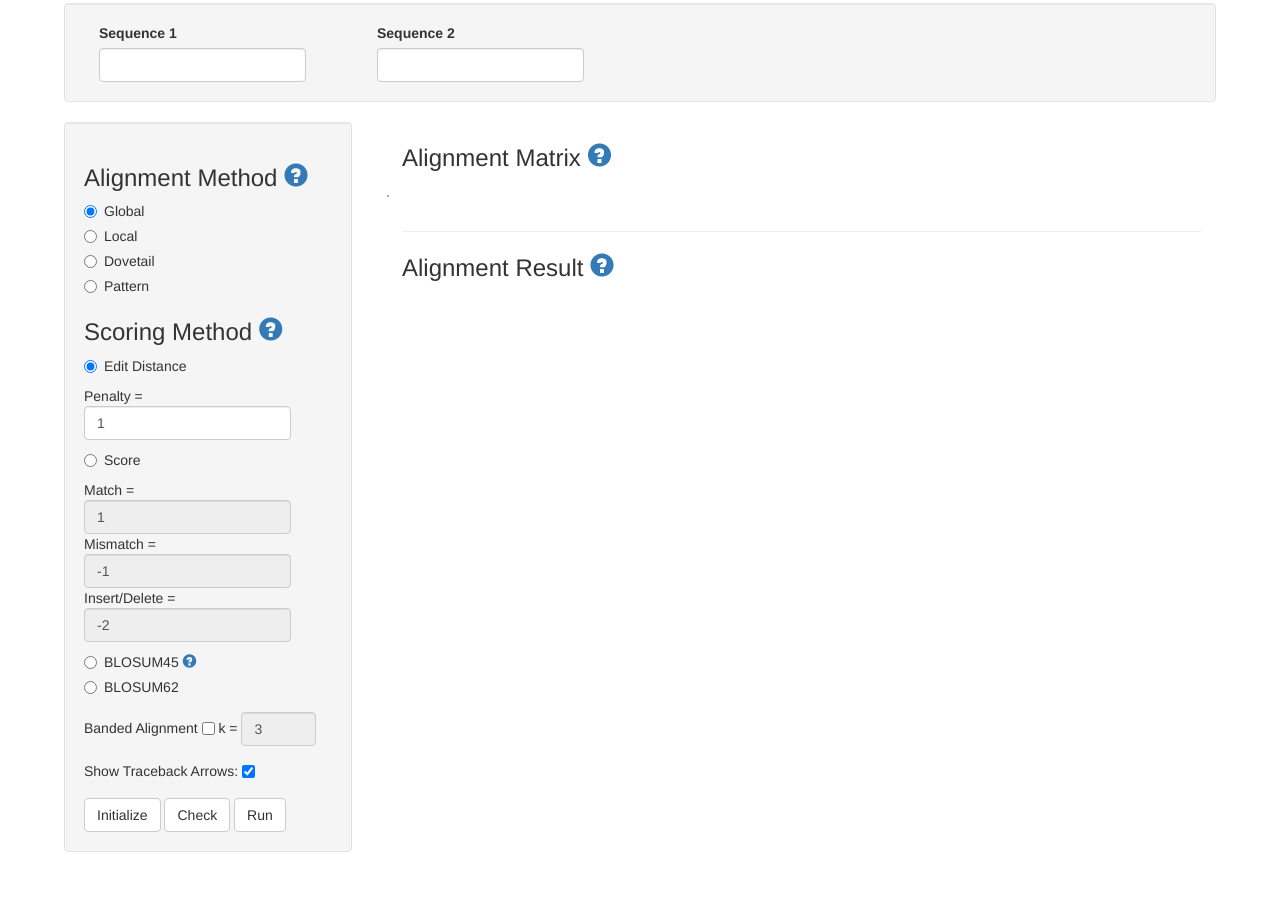
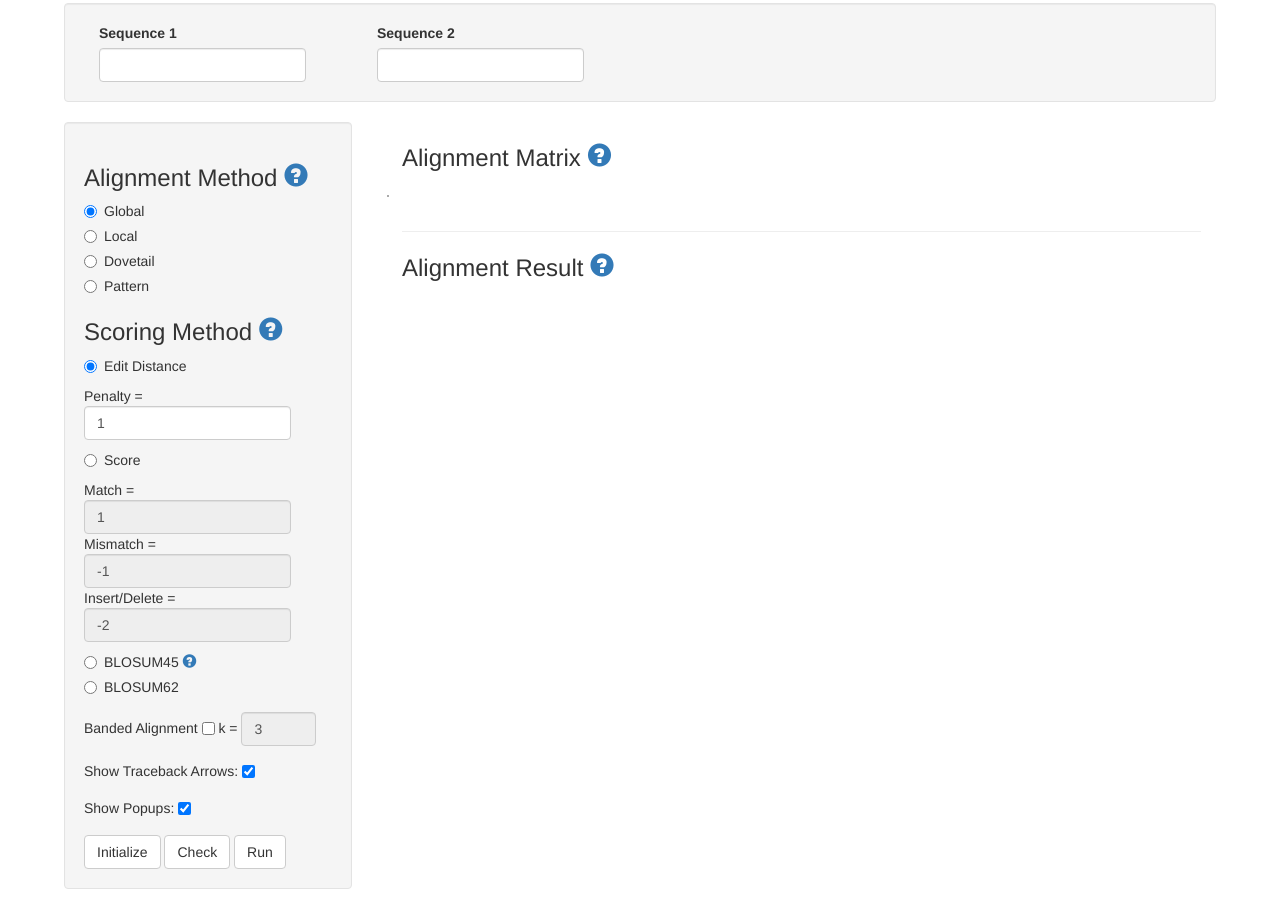
Before and after one commit to Nirespire/SequenceAlignmentTeacher, a plain HTML site: page index.html at #!/home in a window 1280 px wide. Shown: the part 57-966 px from the top of the page. Before the commit the page ends 929 px from the top, so only its background shows below. Drawn offline with nearby package versions, Linux system fonts and the light colour scheme.

Commit message:
added toggle for popups

```diff
--- a/main/main.controller.js
+++ b/main/main.controller.js
@@ -79,6 +79,7 @@
             $scope.Math = window.Math;
 
             $scope.showArrows = true;
+            $scope.showPopups = true;
 
             $scope.solved = false;
 
--- a/main/main.html
+++ b/main/main.html
@@ -130,6 +130,18 @@
 
                 </div>
 
+                <div class="form-group">
+                    <div class="form-inline">
+                        Show Popups:
+                        <div class="checkbox">
+                            <label>
+                                <input type="checkbox" name="showPopups" id="showPopups" ng-model="showPopups">
+                            </label>
+                        </div>
+                    </div>
+
+                </div>
+
                 <div class="form-inline">
                     <button class="btn btn-default" ng-click="initialize()">Initialize</button>
                     <button class="btn btn-default" ng-click="check()">Check</button>
@@ -148,7 +160,7 @@
             <div class="row">
                 <table class="row wikitable">
                     <tr ng-repeat="row in matrix">
-                        <td ng-repeat="cell in row track by $index" ng-class="cell.color" tooltip-enable="solved" tooltip-append-to-body="true" tooltip-placement="top" uib-tooltip="{{tooltipContent($parent.$index, $index)}}">
+                        <td ng-repeat="cell in row track by $index" ng-class="cell.color" tooltip-enable="solved && showPopups" tooltip-append-to-body="true" tooltip-placement="top" uib-tooltip="{{tooltipContent($parent.$index, $index)}}">
                             <div class="container-fluid">
                                 <div class="row">
                                     <div class="col-xs-4"><i ng-if="showArrows && cell.diag" class="glyphicon glyphicon-arrow-up rotate-45-left"></i></div>
```
